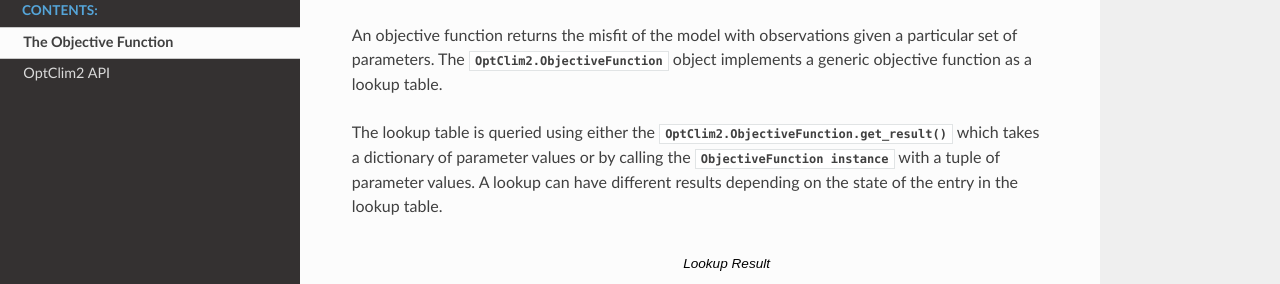
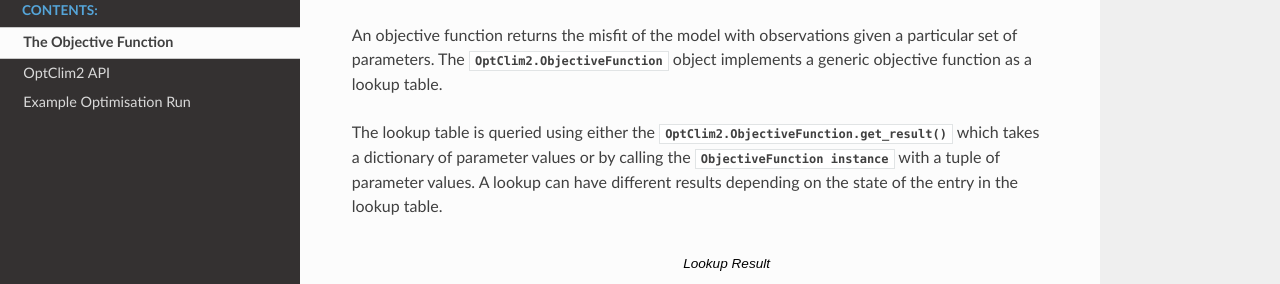
Before and after one commit to optclim/ObjectiveFunction, a Sphinx documentation site: the page built from docs/objfun.rst, in a window 1280 px wide. Shown: the part 136-420 px from the top of the page. Built offline with Sphinx 7.4.7 and the Read the Docs theme 2.0.0, drawn with Linux system fonts in a browser that asks for light colours.

Commit message:
add README to docs

```diff
--- /dev/null
+++ b/docs/example.rst
@@ -0,0 +1 @@
+.. include:: ../example/README.rst
--- a/docs/index.rst
+++ b/docs/index.rst
@@ -12,7 +12,7 @@
 
    objfun
    api
-
+   example
 
 Indices and tables
 ==================
```
